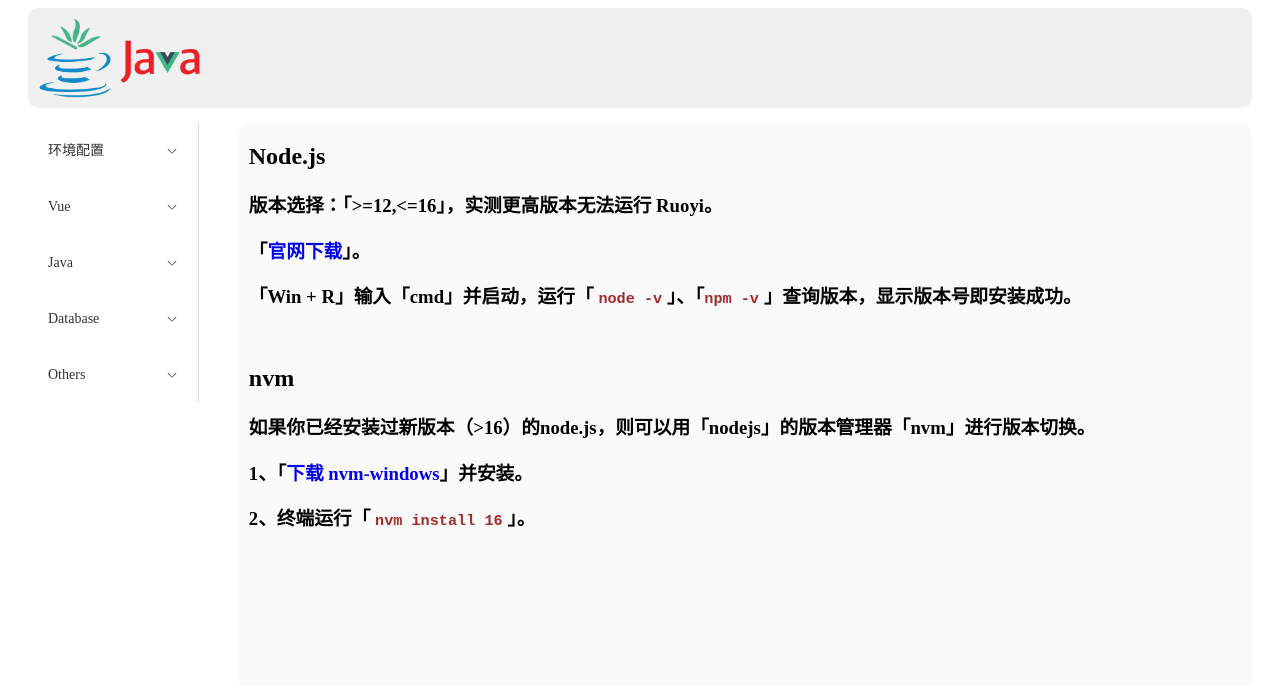
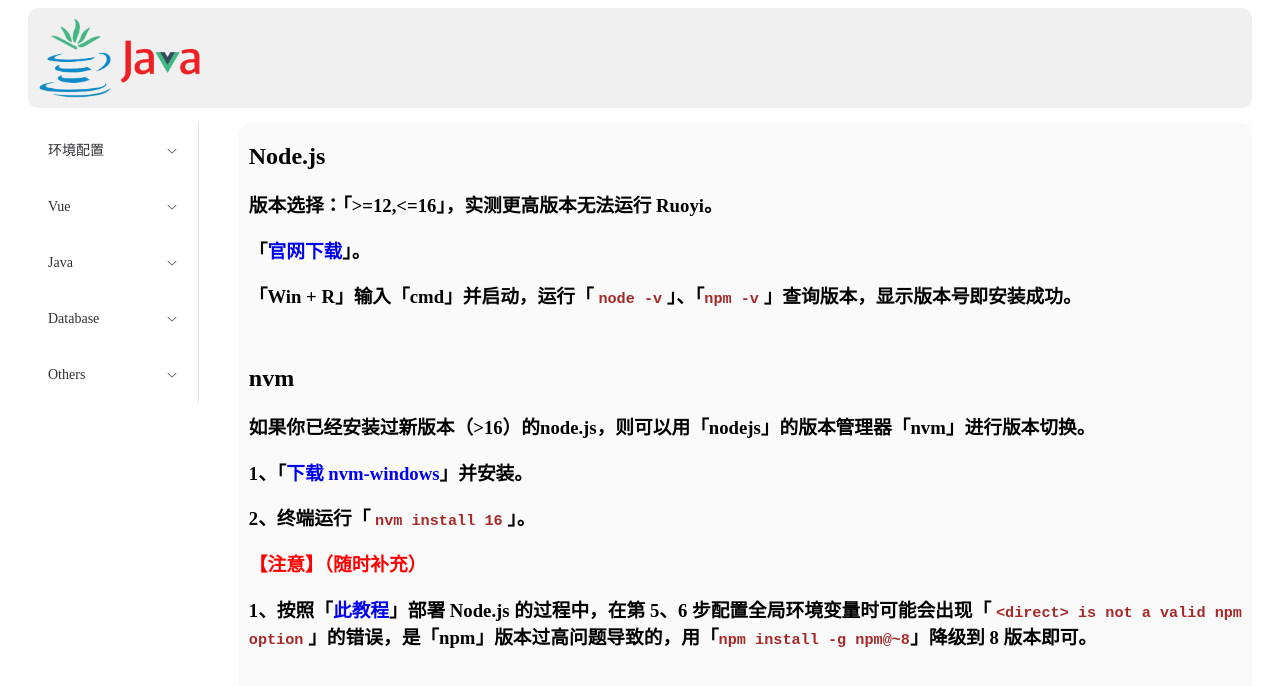
Before and after one commit to PerryKum/vue_blog, a Vue app: page /conf/nodejs in a window 1280 px wide. Shown: the top 686 px of the page. Built offline with nearby package versions, Linux system fonts and the light colour scheme.

Commit message:
20240410201335

```diff
--- a/src/views/conf/Nodejs.vue
+++ b/src/views/conf/Nodejs.vue
@@ -9,6 +9,10 @@
                 <h3>如果你已经安装过新版本（>16）的node.js，则可以用「nodejs」的版本管理器「nvm」进行版本切换。</h3>
                 <h3>1、「<a href="https://github.com/coreybutler/nvm-windows" target="_blank">下载 nvm-windows</a>」并安装。</h3>
                 <h3>2、终端运行「 <code>nvm install 16</code> 」。</h3>
+                <h3 style="color: red;">【注意】（随时补充）</h3>
+                <h3>1、按照「<a href="https://blog.csdn.net/m0_64498202/article/details/135651133"
+                        target="_blank">此教程</a>」部署 Node.js 的过程中，在第 5、6 步配置全局环境变量时可能会出现「
+                    <code>&lt;direct&gt; is not a valid npm option</code> 」的错误，是「npm」版本过高问题导致的，用「<code>npm install -g npm@~8</code>」降级到 8 版本即可。</h3>
     </div>
 </template>
 
@@ -16,5 +20,4 @@
 
 </script>
 
-<style scoped>
-</style>
+<style scoped></style>
```
Lines whose indentation alone changed are shown as unchanged.
